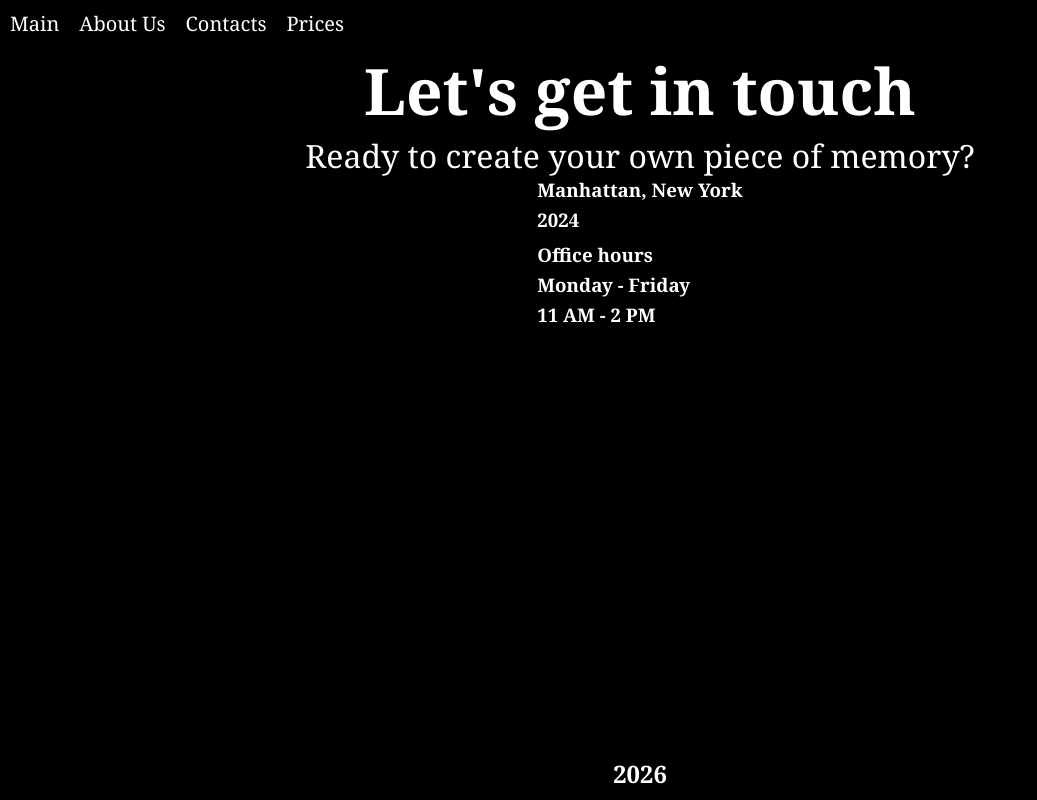
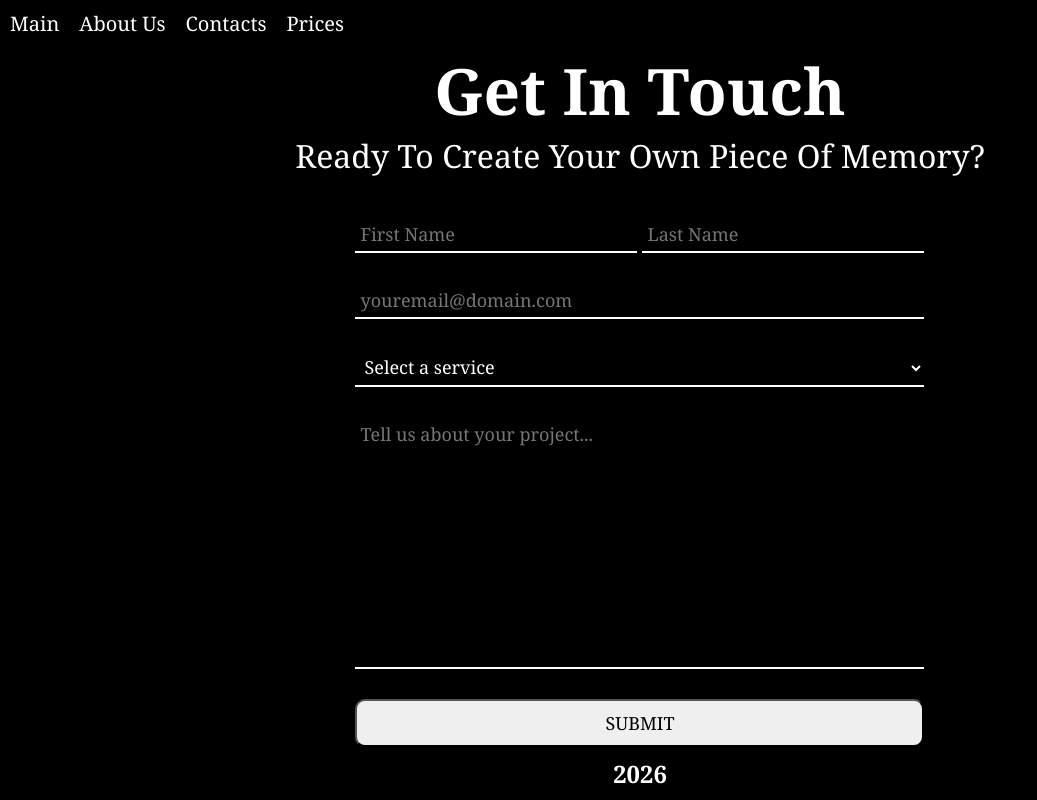
Before and after one commit to V1lliarddd/nextJS-photostudio, a Next.js app: page /contacts in a window 1280 px wide. Shown: the whole page, without its empty margins (0-1037 px from the left). Built offline with nearby package versions, Linux system fonts and the light colour scheme.

Commit message:
добавил страницу контактов(пока без логики)

```diff
--- a/app/components/Form/Form.module.css
+++ b/app/components/Form/Form.module.css
@@ -0,0 +1,59 @@
+.form {
+    display: flex;
+    flex-direction: column;
+    align-items: center;
+    justify-content: space-between;
+    gap: 20px;
+    height: 100%;
+}
+
+.input {
+    display: flex;
+    flex-direction: column;
+    align-items: center;
+    justify-content: center;
+    width: 100%;
+}
+
+.input input, .input select, .input textarea  {
+    width: 100%;
+    font-size: 18px;
+    background-color: transparent;
+    border: none;
+    border-bottom: 2px solid #fff;
+    padding: 5px;
+    color: #fff;
+}
+
+.input textarea {
+    resize: none;
+}
+
+.input option {
+    color: #fff;
+    background-color: #000;
+}
+
+.input input:focus, .input select:focus, .input textarea:focus {
+    outline: none;
+}
+
+.input span {
+    align-self: flex-start;
+    font-size: 18px;
+}
+
+.fieldset {
+    border: none;
+    display: flex;
+    gap: 5px;
+}
+
+.submit{
+    width: 100%;
+    padding: 10px;
+    border-radius: 10px;
+    font-size: 18px;
+    text-transform: uppercase;
+    cursor: pointer;
+}
--- a/app/components/Form/Form.tsx
+++ b/app/components/Form/Form.tsx
@@ -0,0 +1,149 @@
+import { useRef, useState } from 'react';
+import s from './Form.module.css';
+import { useGSAP } from '@gsap/react';
+import gsap from 'gsap';
+
+export default function Form() {
+  const [isSubscribed, setIsSubscribed] = useState(false);
+  const firstNameRef = useRef<HTMLInputElement | null>(null);
+  const lastNameRef = useRef<HTMLInputElement | null>(null);
+  const emailRef = useRef<HTMLInputElement | null>(null);
+  const serviceRef = useRef<HTMLSelectElement | null>(null);
+  const descriptionRef = useRef<HTMLTextAreaElement | null>(null);
+  const submitRef = useRef<HTMLButtonElement | null>(null);
+
+  const handleSubmit = (e: React.FormEvent) => {
+    e.preventDefault();
+    console.log('send!');
+  };
+
+  useGSAP(() => {
+    const timeline = gsap.timeline();
+
+    submitRef.current?.addEventListener('mouseenter', () => {
+      gsap.to(submitRef.current, {
+        scale: 1.05,
+        duration: 0.5,
+      });
+    });
+
+    submitRef.current?.addEventListener('mouseleave', () => {
+      gsap.to(submitRef.current, {
+        scale: 1,
+        duration: 0.5,
+      });
+    });
+
+    timeline
+      .fromTo(
+        firstNameRef.current,
+        {
+          opacity: 0,
+        },
+        {
+          opacity: 1,
+          onComplete: () => firstNameRef.current?.focus(),
+        },
+        '<0.1',
+      )
+      .fromTo(
+        lastNameRef.current,
+        {
+          opacity: 0,
+        },
+        {
+          opacity: 1,
+        },
+        '<0.1',
+      )
+      .fromTo(
+        emailRef.current,
+        {
+          opacity: 0,
+        },
+        {
+          opacity: 1,
+        },
+        '<0.1',
+      )
+      .fromTo(
+        serviceRef.current,
+        {
+          opacity: 0,
+        },
+        {
+          opacity: 1,
+        },
+        '<0.1',
+      )
+      .fromTo(
+        descriptionRef.current,
+        {
+          opacity: 0,
+        },
+        {
+          opacity: 1,
+        },
+      )
+      .fromTo(
+        submitRef.current,
+        {
+          opacity: 0,
+        },
+        {
+          opacity: 1,
+        },
+      );
+  });
+
+  return (
+    <form className={s.form}>
+      <fieldset className={s.fieldset}>
+        <label className={s.input}>
+          <input
+            ref={firstNameRef}
+            type="text"
+            placeholder="First Name"
+            required
+          />
+        </label>
+        <label className={s.input}>
+          <input
+            ref={lastNameRef}
+            type="text"
+            placeholder="Last Name"
+            required
+          />
+        </label>
+      </fieldset>
+      <label className={s.input}>
+        <input
+          ref={emailRef}
+          type="text"
+          placeholder="youremail@domain.com"
+          required
+        />
+      </label>
+      <label className={s.input}>
+        <select ref={serviceRef} className="" defaultValue="">
+          <option value="" disabled>
+            Select a service
+          </option>
+          <option value="photography">Photography</option>
+          <option value="videography">Videography</option>
+          <option value="retouch">Group Session</option>
+        </select>
+      </label>
+      <label className={s.input}>
+        <textarea
+          ref={descriptionRef}
+          placeholder="Tell us about your project..."
+          rows={10}
+        />
+      </label>
+      <button ref={submitRef} className={s.submit} type="submit">
+        Submit
+      </button>
+    </form>
+  );
+}
--- a/app/contacts/Contacts.module.css
+++ b/app/contacts/Contacts.module.css
@@ -4,6 +4,7 @@
     align-items: center;
     flex-direction: column;
     color: #fff;
+    gap: 40px;
 }
 
 .heading {
@@ -24,17 +25,3 @@
 .contacts_content {
     display: flex;
 }
-
-.contacts_left_side {
-    display: flex;
-    flex-direction: column;
-    align-items: flex-start;
-    justify-content: center;
-    gap: 10px;
-}
-
-.contacts_left_side_info {
-    display: flex;
-    flex-direction: column;
-    gap: 5px;
-}
--- a/app/contacts/page.tsx
+++ b/app/contacts/page.tsx
@@ -1,29 +1,19 @@
+'use client';
+
 import s from './Contacts.module.css';
+import Form from '../components/Form/Form';
 
 export default function Contacts() {
   return (
     <>
       <section className={s.contacts}>
         <div className={s.heading}>
-          <h1 className={s.title}>Let's get in touch</h1>
+          <h1 className={s.title}>Get In Touch</h1>
           <p className={s.subtitle}>
-            Ready to create your own piece of memory?
+            Ready To Create Your Own Piece Of Memory?
           </p>
         </div>
-        <div className={s.contacts_content}>
-          <div className={s.contacts_left_side}>
-            <div className={s.contacts_left_side_info}>
-              <h3>Manhattan, New York</h3>
-              <h3>2024</h3>
-            </div>
-            <div className={s.contacts_left_side_info}>
-              <h3>Office hours</h3>
-              <h3>Monday - Friday</h3>
-              <h3>11 AM - 2 PM</h3>
-            </div>
-          </div>
-          <div className={s.contacts_right_side}></div>
-        </div>
+        <Form />
       </section>
     </>
   );
```
